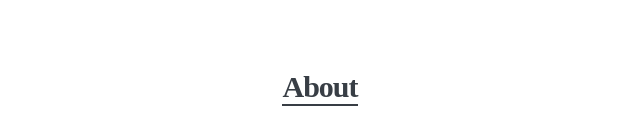
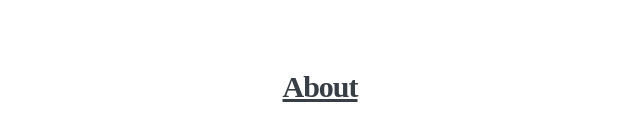
Before and after one commit to yasuta773/profile-dummy, a plain HTML site: page index.html in a window 1280 px wide. Shown: the part 661-800 px from the top of the page, 320-960 px from the left. Drawn offline with Linux system fonts and the light colour scheme.

Commit message:
add-images

```diff
--- a/css/style.css
+++ b/css/style.css
@@ -16,7 +16,9 @@ h2{
 }
 h2 span{
     display: inline-block;
-    border-bottom: 2px solid #383E45;
+    text-decoration: underline;
+    text-decoration-color: #383E45;
+    border-bottom: 2px ;
 }
 /* 共通ここまで */
 
```
Also changed, not shown: images/bicycle1.png, images/bicycle2.png, images/bicycle3.png, images/mainvisual2.png, 3 other files.
